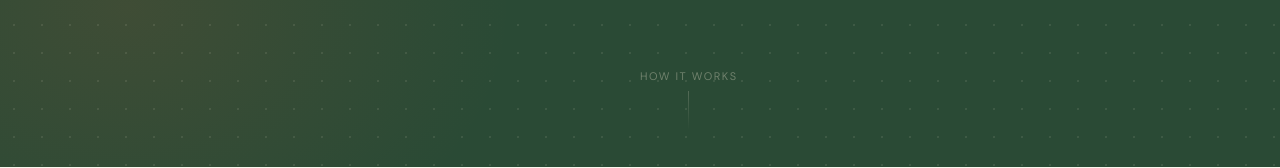
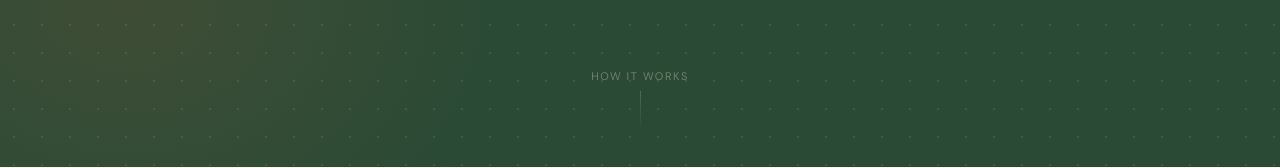
Before and after one commit to dsernst/trip.dsernst.com, a Next.js app: page / in a window 1280 px wide. Shown: the part 633-801 px from the top of the page. Built offline with nearby package versions, Linux system fonts and the light colour scheme.

Commit message:
Fix how-it-works x-align

```diff
--- a/app/globals.css
+++ b/app/globals.css
@@ -103,8 +103,10 @@ body {
 .scroll-hint {
   position: absolute;
   bottom: 36px;
-  left: 50%;
-  transform: translateX(-50%);
+  left: 0;
+  right: 0;
+  width: fit-content;
+  margin-inline: auto;
   display: flex;
   flex-direction: column;
   align-items: center;
```
